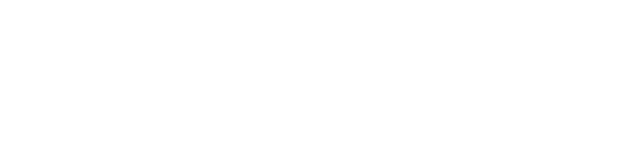
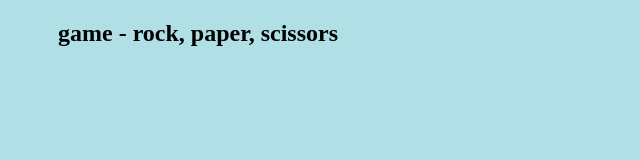
Before and after one commit to lauriecai/rock-paper-scissors, a plain HTML site: page index.html in a window 1280 px wide. Shown: the whole page, without its empty margins (0-640 px from the left). Drawn offline with Linux system fonts and the light colour scheme.

Commit message:
UI update - add game title

```diff
--- a/index.html
+++ b/index.html
@@ -3,9 +3,14 @@
 <head>
     <meta charset="UTF-8">
     <meta name="viewport" content="width=device-width, initial-scale=1.0">
-    <title>Document</title>
+    <title>Rock, Paper, Scissors</title>
+    <style>
+        body {background-color: powderblue;}
+        h2 {margin-left: 50px;}
+    </style>
 </head>
 <body>
+    <h2>game - rock, paper, scissors</h2>
     <script>
         let computerSelection, playerSelection;
 
@@ -23,7 +28,7 @@
             console.log('Computer played: ' + computerSelection);
         }
 
-
+        //
 
     </script>
 </body>
```
